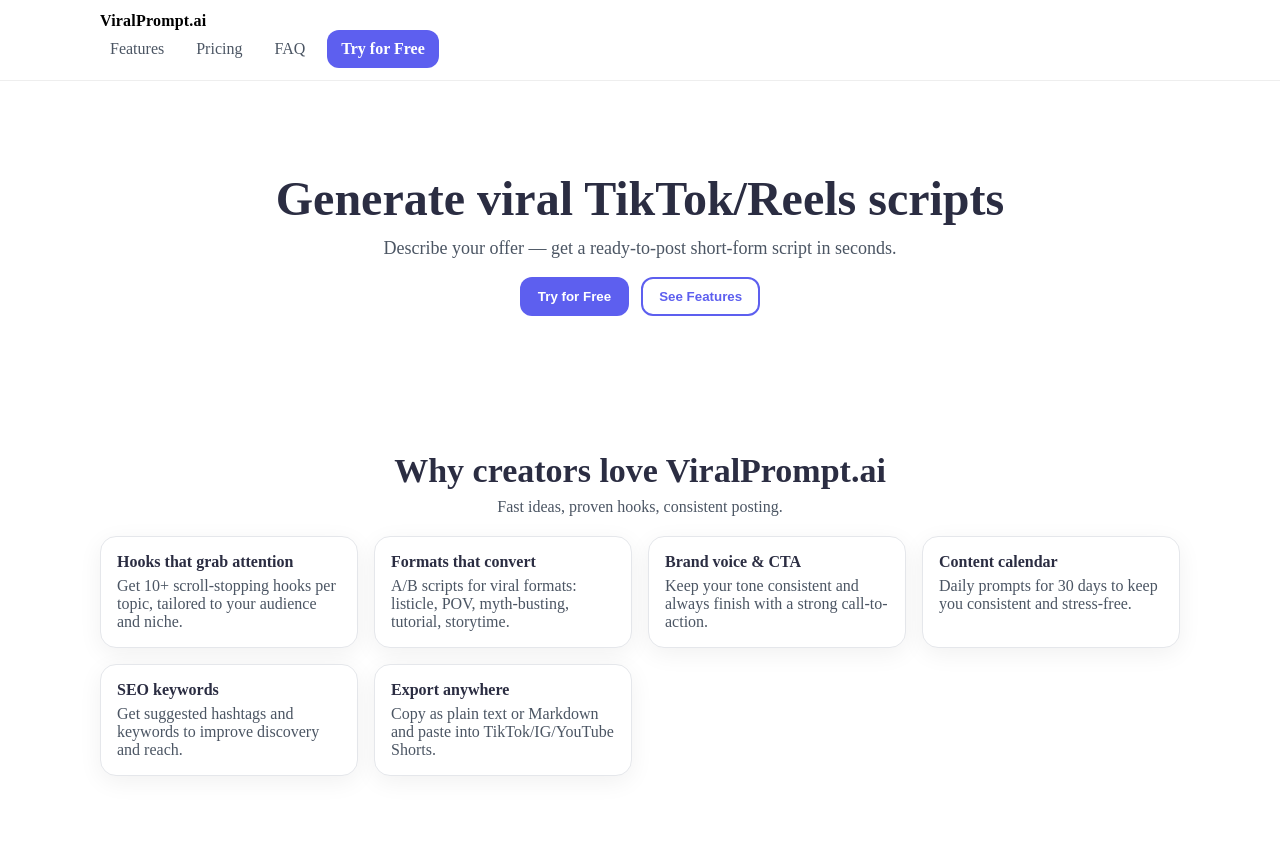
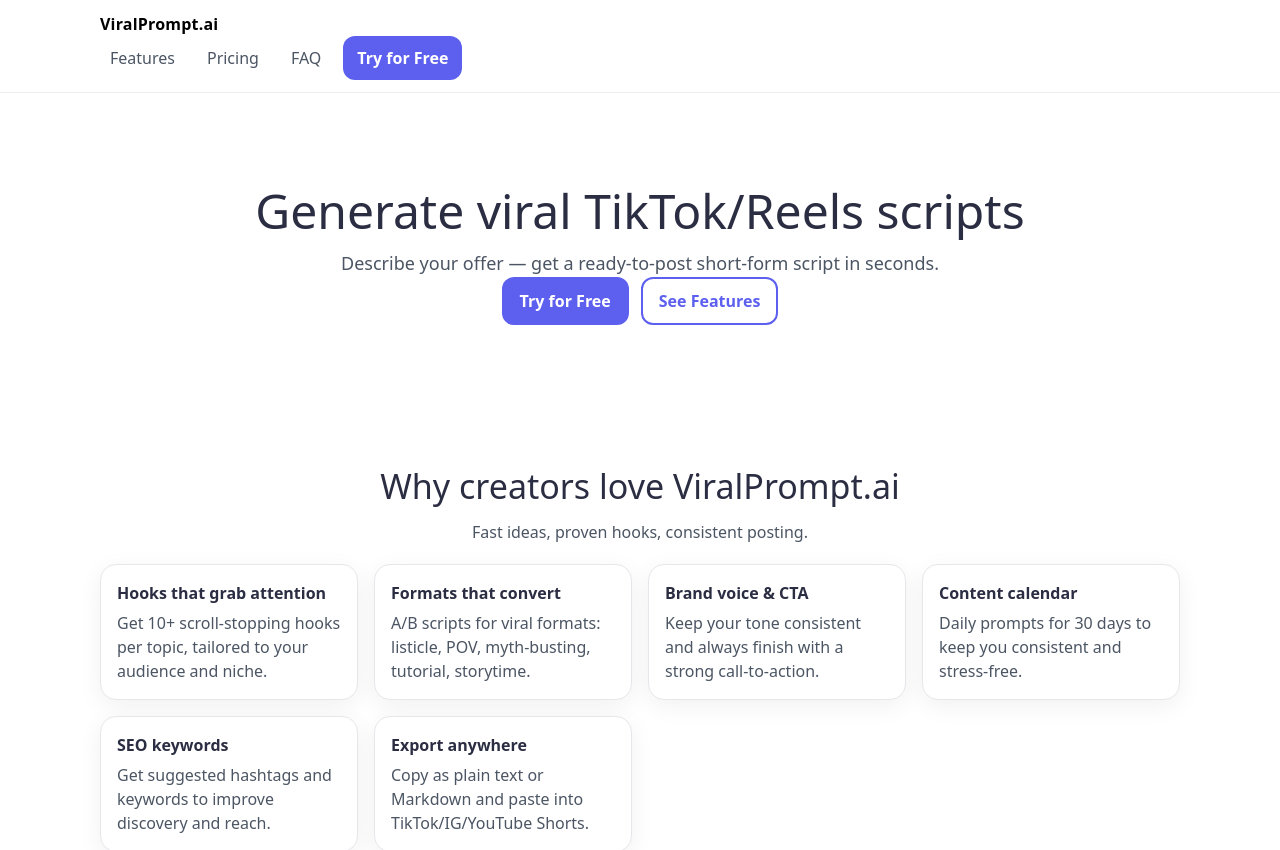
Before and after one commit to Vtrushch/ViralPrompt, a Next.js app: page / in a window 1280 px wide. Shown: the top 850 px of the page. Built offline with nearby package versions, Linux system fonts and the light colour scheme.

Commit message:
Create _app.tsx

```diff
--- /dev/null
+++ b/pages/_app.tsx
@@ -0,0 +1,6 @@
+import type { AppProps } from "next/app";
+import "@/styles/globals.css";
+
+export default function App({ Component, pageProps }: AppProps) {
+  return <Component {...pageProps} />;
+}
```
